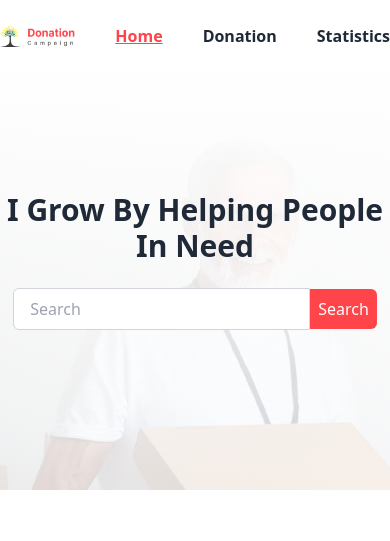
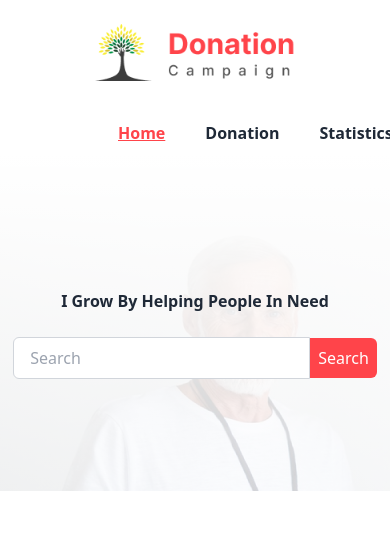
Before and after one commit to xamanDawud/react-donation-a8, a React (Vite) app: page / in a window 390 px wide. Shown: the top 541 px of the page. Built offline with nearby package versions, Linux system fonts and the light colour scheme.

Commit message:
mobile,table and web view responsive completed

```diff
--- a/src/components/AllCard/AllCard.jsx
+++ b/src/components/AllCard/AllCard.jsx
@@ -14,7 +14,7 @@ const AllCard = () => {
   //     console.log(card.Picture);
   //   }
   return (
-    <div className="grid grid-cols-4 gap-10 px-10 my-20 ">
+    <div className="grid lg:grid-cols-4 md:grid-cols-2 grid-cols-1 gap-10 px-10 my-20 ">
       {data.map((card) => (
         <Card key={card.id} card={card}></Card>
       ))}
--- a/src/components/Banner/Banner.jsx
+++ b/src/components/Banner/Banner.jsx
@@ -1,8 +1,8 @@
 import "./Banner.css";
 const Banner = () => {
   return (
-    <div className="block text-center py-28 banner my-2 pb-40">
-      <h1 className="text-3xl font-bold my-6">
+    <div className="block text-center py-28 banner my-2 lg:pb-40 ">
+      <h1 className="lg:text-3xl md:text-2xl font-bold my-6">
         I Grow By Helping People In Need
       </h1>
       <span>
--- a/src/components/Card/Card.jsx
+++ b/src/components/Card/Card.jsx
@@ -15,7 +15,7 @@ const Card = ({ card }) => {
   return (
     <NavLink to={`/detailsDonation/${Id}`}>
       <div style={{ background: card_bg }} className="rounded-b-md">
-        <img src={Picture} alt="" />
+        <img className="w-full" src={Picture} alt="" />
         <span className="px-6 flex-col">
           <p
             className="inline-block font-semibold my-3 p-1 rounded-sm px-2"
--- a/src/components/Donation/Donation.jsx
+++ b/src/components/Donation/Donation.jsx
@@ -13,7 +13,7 @@ const Donation = () => {
 
   return (
     <div>
-      <div className="grid grid-cols-2 gap-6 m-12">
+      <div className="grid lg:grid-cols-2 md:grid-cols-1 gap-6 m-12">
         {filteredData.slice(0, data).map((data) => (
           <DonationDisplay key={data.Id} data={data}></DonationDisplay>
         ))}
--- a/src/components/Header/Headers.jsx
+++ b/src/components/Header/Headers.jsx
@@ -3,11 +3,15 @@ import "./Headers.css";
 
 const Headers = () => {
   return (
-    <div className="flex justify-between items-center">
+    <div className="lg:flex md:flex  justify-between items-center">
       <div>
-        <img className="w-[200px]" src="/src/Resources/Logo.png" alt="" />
+        <img
+          className="mx-auto  w-[200px]"
+          src="/src/Resources/Logo.png"
+          alt=""
+        />
       </div>
-      <div>
+      <div className="ml-[20%] lg:ml-[0%] md:ml-[0%] mt-10 lg:mt-0 md:mt-30">
         <NavLink className="ml-10 font-semibold" to={"/"}>
           Home
         </NavLink>
```
